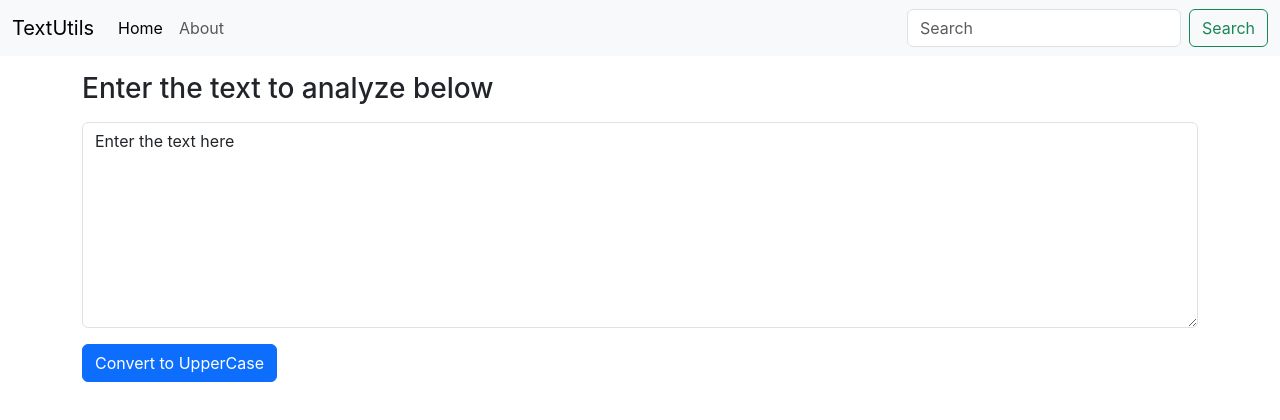
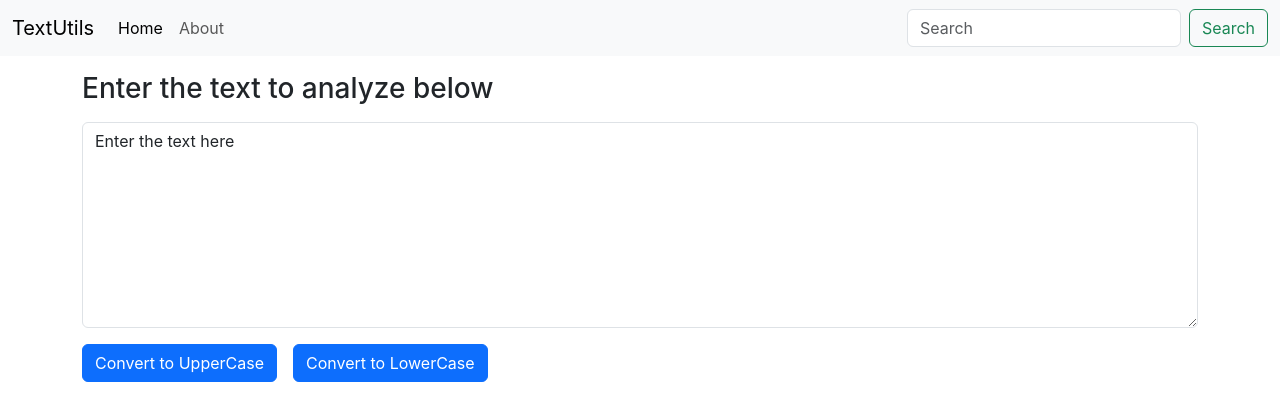
Before and after one commit to hrincredible007/TextUtils, a React (Create React App) app: page / in a window 1280 px wide. Shown: the top 420 px of the page. Built offline with nearby package versions, Linux system fonts and the light colour scheme.

Commit message:
Converted to LowerCase

```diff
--- a/src/components/TextForm.js
+++ b/src/components/TextForm.js
@@ -7,6 +7,10 @@ const TextForm = (props) => {
         setText(temp);
     }
 
+    const handleLowClick = ()=>{
+        let temp = text.toLowerCase();
+        setText(temp);
+    }
     const handleOnChange = (event)=>{
         setText(event.target.value);
     }
@@ -27,6 +31,10 @@ const TextForm = (props) => {
         <button onClick={handleUpClick} type="button" className="btn btn-primary">
           Convert to UpperCase
         </button>
+        <button onClick={handleLowClick} type="button" className="btn btn-primary ms-3">
+          Convert to LowerCase
+        </button>
+
       </div>
     </div>
   );
```
